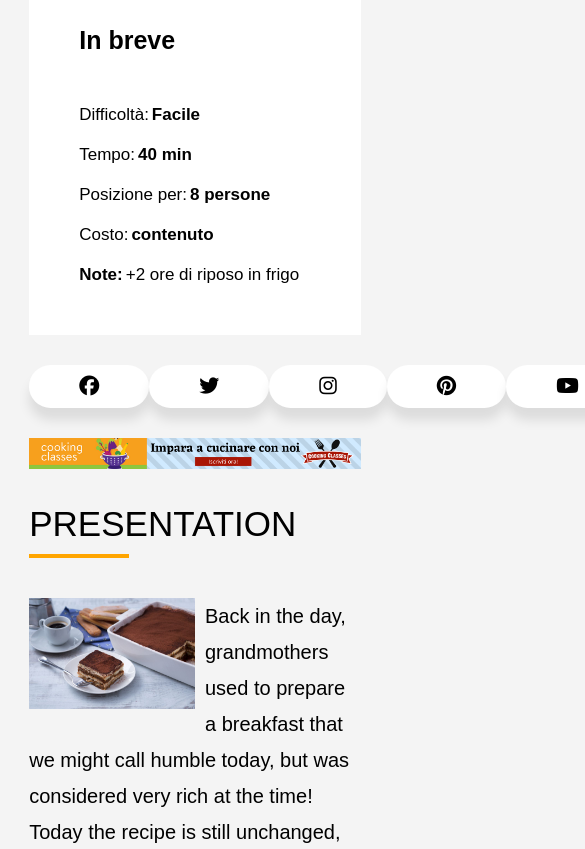
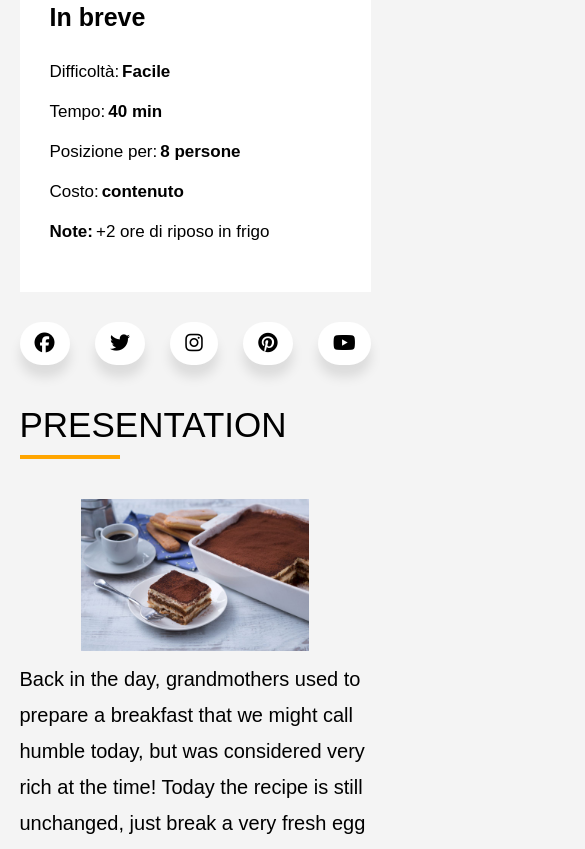
Before and after one commit to Luca-Belardinelli/htmlcss-responsive-layout-bonus, a plain HTML site: page index.html in a window 390 px wide. Shown: the part 485-1334 px from the top of the page, 585 px wide, since content can reach past the window. Drawn offline with Linux system fonts and the light colour scheme.

Commit message:
[footer]

```diff
--- a/repo/css/style.css
+++ b/repo/css/style.css
@@ -304,4 +304,85 @@
 }
 
 
-/* versione tablet */
+/* versione mobile */
+@media screen and (max-width:576px) {
+
+
+    .link{
+        width: 90%;
+        margin-bottom: 0;
+    }
+
+    .link a {
+        padding: 10px 15px;
+    }
+
+
+    .dolce{
+        width: 90%;
+
+    }
+
+    .informazioni{
+        width: 90%;
+    }
+
+
+    .text_plus{
+        display: none;
+    }
+
+
+    .info{
+        padding-left: 30px;
+    }
+
+    .lista {
+        display: flex;
+        gap: 3px;
+    }
+
+
+    .img img{
+        display: none;
+    }
+
+
+    .presentazione{
+        width: 90%;
+        margin-top: 10px;
+        margin-bottom: 60px;
+
+    }
+
+
+    .presentazione img{
+        float: none;
+        width: 65%;
+        margin: 0 auto;
+        margin-bottom: 10px;
+    }
+
+    .menu{
+        font-size: 14px;
+    }
+
+
+
+
+
+
+
+
+
+
+
+
+
+
+
+
+
+
+
+}
```
